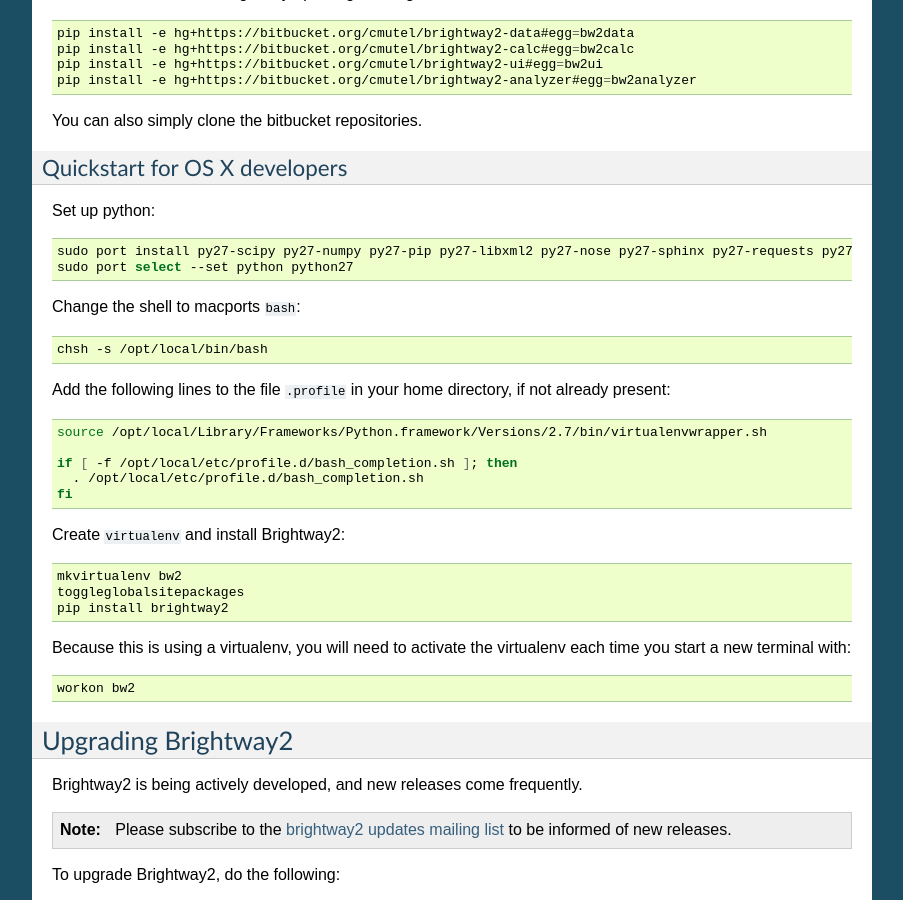
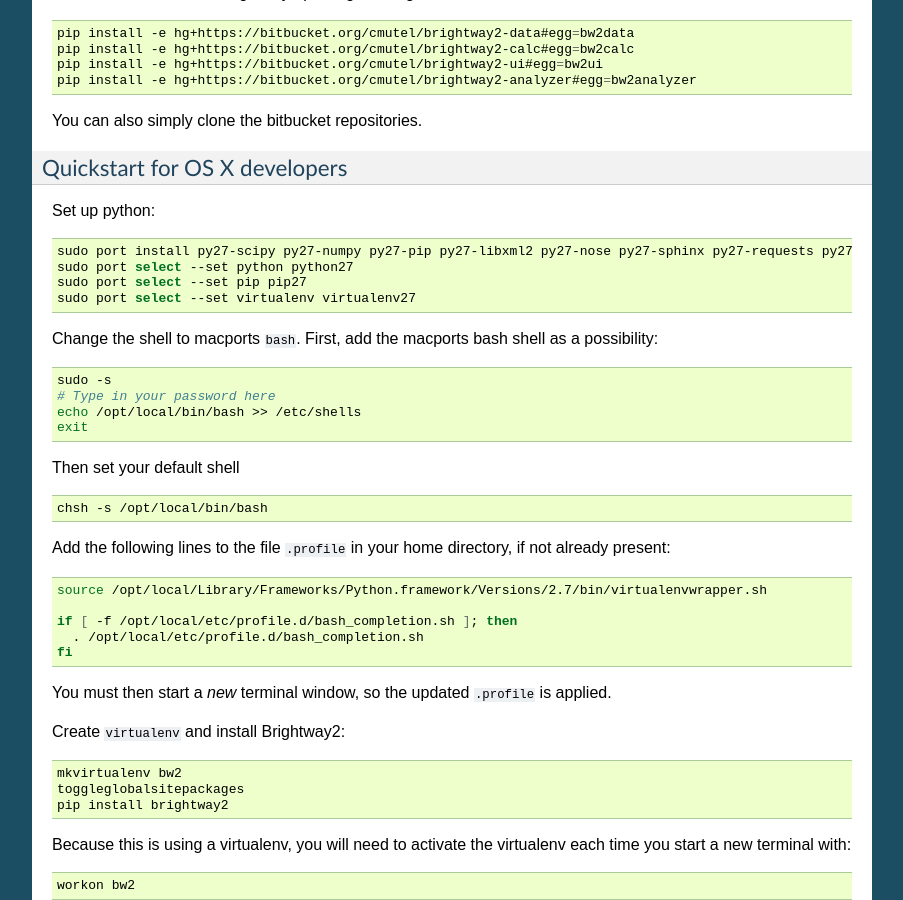
Before and after one commit to brightway-lca/brightway2, a Sphinx documentation site: the page built from docs/installation.rst, in a window 1280 px wide and 900 px high, scrolled down 4673 px. Shown: the whole window, without its empty margins (198-1101 px from the left). Built offline with Sphinx 7.4.7, drawn with Linux system fonts in a browser that asks for light colours; some of the changed text lies outside the part shown.

Commit message:
Make macports docs better

```diff
--- a/docs/installation.rst
+++ b/docs/installation.rst
@@ -51,7 +51,7 @@
 
 `Continuum Anaconda <http://continuum.io/downloads.html>`_ provides another Python environment and package manager, and is free. It is actually pretty easy to install:
 
-Install the 64-bit Python 2.7 miniconda from ``pydata.org <http://conda.pydata.org/miniconda.html>`_.
+Install the 64-bit Python 2.7 miniconda from `pydata.org <http://conda.pydata.org/miniconda.html>`_.
 
 On Mac OS X, you might have to make the bash shell executable:
 
@@ -246,8 +246,19 @@
 
     sudo port install py27-scipy py27-numpy py27-pip py27-libxml2 py27-nose py27-sphinx py27-requests py27-flask py27-virtualenvwrapper mercurial +bash_completion
     sudo port select --set python python27
+    sudo port select --set pip pip27
+    sudo port select --set virtualenv virtualenv27
 
-Change the shell to macports ``bash``:
+Change the shell to macports ``bash``. First, add the macports bash shell as a possibility:
+
+.. code-block:: bash
+
+    sudo -s
+    # Type in your password here
+    echo /opt/local/bin/bash >> /etc/shells
+    exit
+
+Then set your default shell
 
 .. code-block:: bash
 
@@ -262,6 +273,8 @@
     if [ -f /opt/local/etc/profile.d/bash_completion.sh ]; then
       . /opt/local/etc/profile.d/bash_completion.sh
     fi
+
+You must then start a *new* terminal window, so the updated ``.profile`` is applied.
 
 Create ``virtualenv`` and install Brightway2:
 
```
